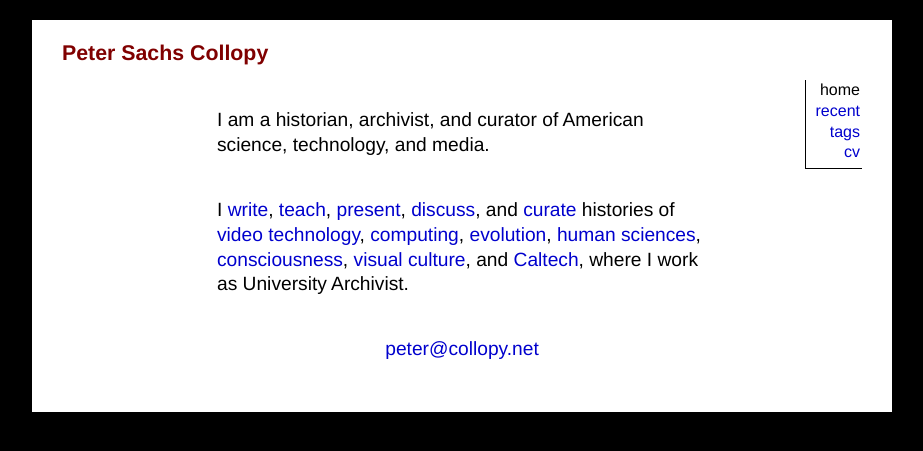
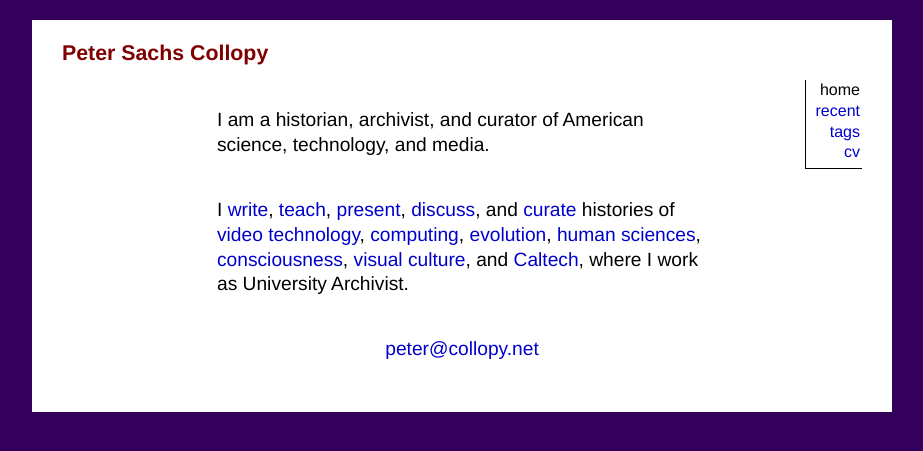
Before and after one commit to collopy/collopy.github.io, a Jekyll site: the page built from index.html, in a window 1280 px wide. Shown: the top 451 px of the page, without its empty margins (178-1101 px from the left). Built offline with Jekyll 4.4.1, drawn with Linux system fonts in a browser that asks for light colours.

Commit message:
Purple background

```diff
--- a/css/screen.css
+++ b/css/screen.css
@@ -1,4 +1,4 @@
-html {background-color: black;}
+html {background-color: rgb(51, 0, 92);}
 body {font-family: Helvetica, sans-serif; max-width: 800px; padding: 20px 30px 30px; margin: 20px auto; line-height: 1.3; background-color: white;}
 h1 {color: maroon;}
 
```
Also changed, not shown: 1 other file.
